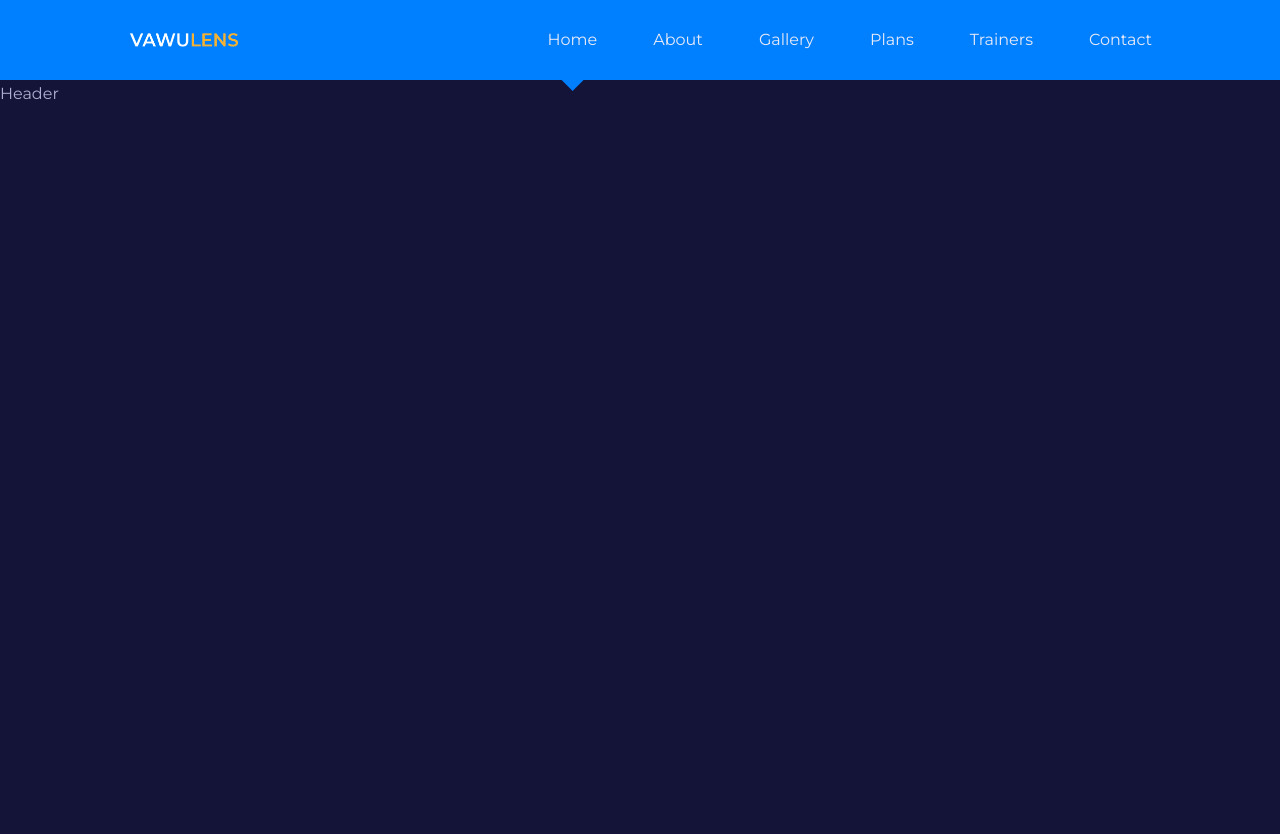
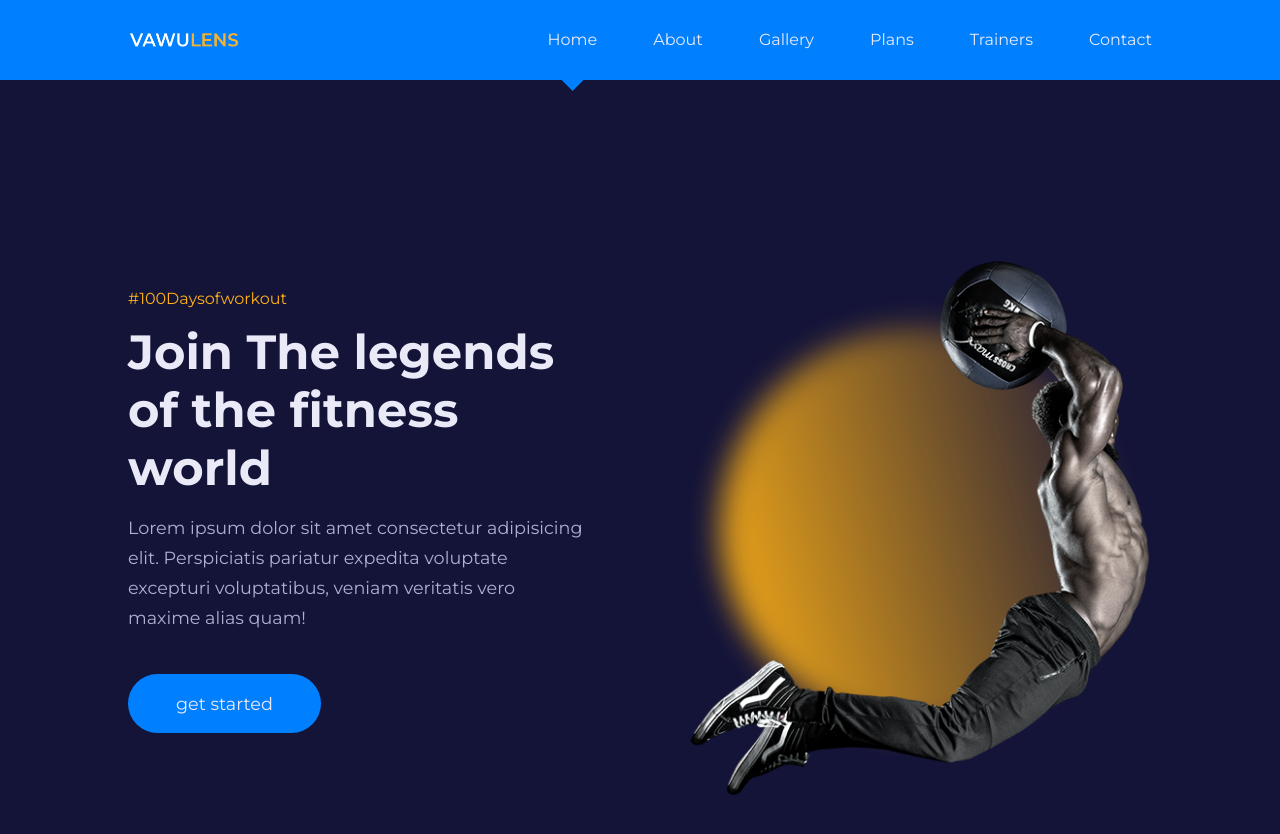
Before and after one commit to omarahmad101/vawulens, a React (Create React App) app: page / in a window 1280 px wide. Shown: the top 834 px of the page. Before the commit the page ends 800 px from the top, so only its background shows below. Built offline with nearby package versions, Linux system fonts and the light colour scheme.

Commit message:
Main Header with Styling

```diff
--- a/src/Pages/home/Home.jsx
+++ b/src/Pages/home/Home.jsx
@@ -1,11 +1,11 @@
-import React from 'react'
-import './home.css'
-import Header from '../../components/Header'
+import React from 'react';
+import './home.css';
+import MainHeader from '../../components/MainHeader';
 
 const Home = () => {
   return (
-    <Header />
-  )
-}
+    <MainHeader />
+  );
+};
 
-export default Home
+export default Home;
--- a/src/Pages/home/home.css
+++ b/src/Pages/home/home.css
@@ -0,0 +1,49 @@
+.main__header {
+  width: 100vw;
+  height: 100vh;
+  display: grid;
+  place-items: center;
+  margin-top: 3rem;
+}
+
+.main__header-container {
+  height: 100%;
+  display: grid;
+  grid-template-columns: 1fr 1fr;
+  align-items: center;
+  justify-content: center;
+  gap: 6rem;
+}
+
+.main__header-left {
+  margin-top: -3rem;
+}
+
+.main__header-left h4 {
+  margin-bottom: 1rem;
+  color: var(--color-secondary);
+  font-weight: 400;
+}
+
+.main__header-left p {
+  margin: 1rem 0 3.5rem;
+  font-size: 1.1rem;
+}
+
+.main__header-right {
+  display: grid;
+  place-items: center;
+  position: relative;
+}
+
+.main__header-circle {
+  width: 25rem;
+  height: 25rem;
+  background: linear-gradient(75deg, var(--color-secondary), transparent);
+  border-radius: 50%;
+  position: absolute;
+  filter: blur(15px);
+}
+.main__header-image{
+    position: relative;
+}
--- a/src/components/Header.jsx
+++ /dev/null
@@ -1,9 +0,0 @@
- import React from 'react'
-
-const Header = () => {
-  return (
-    <div>Header</div>
-  )
-}
-
-export default Header
--- /dev/null
+++ b/src/components/MainHeader.jsx
@@ -0,0 +1,30 @@
+import React from "react";
+import { Link } from "react-router-dom";
+import Image from '../images/main_header.png';
+
+const MainHeader = () => {
+  return (
+    <header className="main__header">
+      <div className="container main__header-container">
+        <div className="main__header-left">
+          <h4>#100Daysofworkout</h4>
+          <h1>Join The legends of the fitness world</h1>
+          <p>
+            Lorem ipsum dolor sit amet consectetur adipisicing elit.
+            Perspiciatis pariatur expedita voluptate excepturi voluptatibus,
+            veniam veritatis vero maxime alias quam!
+          </p>
+          <Link to={"/plans"} className="btn lg"> get started </Link>
+        </div>
+        <div className="main__header-right">
+          <div className="main__header-circle"></div>
+          <div className="main__header-image">
+            <img src={Image} alt="Main Header Image" />
+          </div>
+        </div>
+      </div>
+    </header>
+  );
+};
+
+export default MainHeader;
--- a/src/index.css
+++ b/src/index.css
@@ -65,3 +65,38 @@ h1 {
         object-fit: cover;
         width: 100%;
     }
+
+.btn{
+    color: var(--color-gray-100);
+    width: fit-content;
+    margin: 0 auto;
+    padding: 0.9rem 2rem;
+    background: var(--color-primary);
+    border-radius: 1.5rem;
+    transition: var(--transition);
+}
+
+.btn:hover{
+    background-color: var(--color-secondary);
+    color: var(--color-gray-600);
+}
+
+.btn.lg{
+    padding: 1.2rem 3rem;
+    border-radius: 2rem;
+    font-size: 1.1rem;
+}
+
+.btn.sm{
+    padding: 0.4rem 1.2rem;
+    font-size: 0.9rem;
+}
+
+.btn.sm{
+    padding: 0.4rem 1.2rem;
+    font-size: 0.9rem;
+}
+
+.btn.sm:hover{
+    background: var(--color-gray-100);
+}
```
